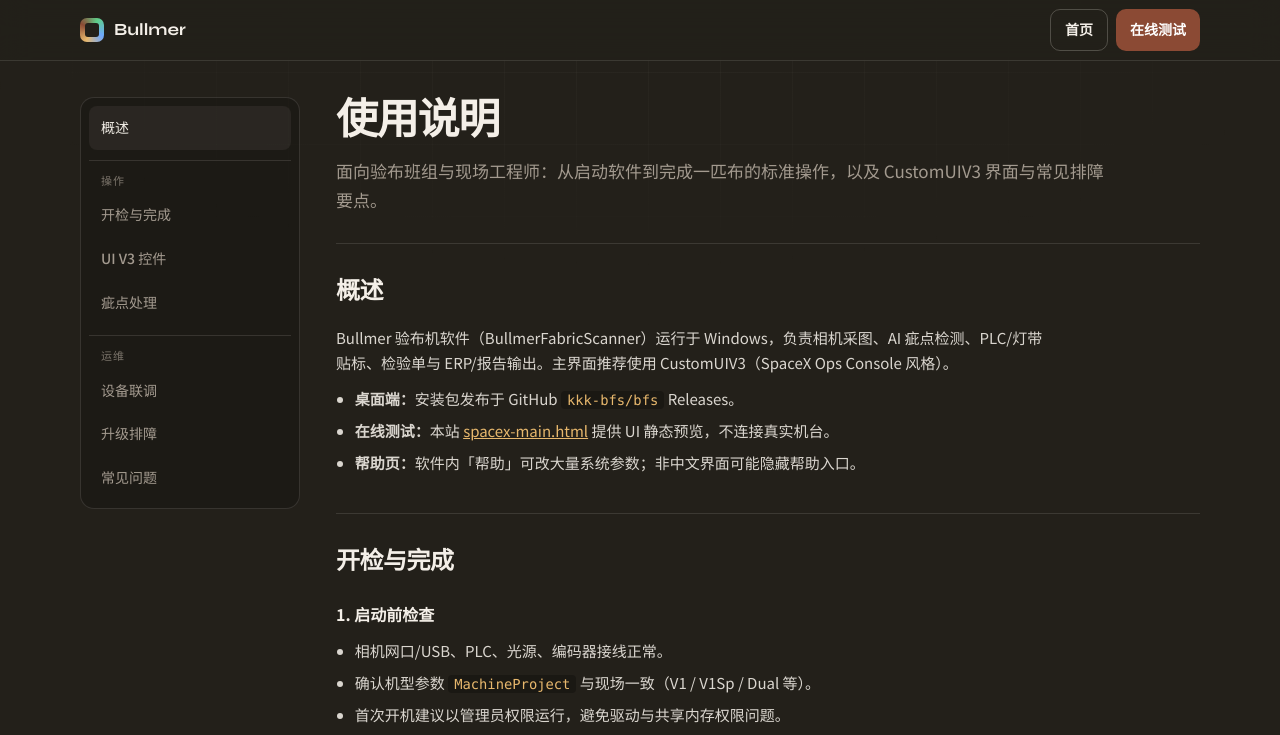
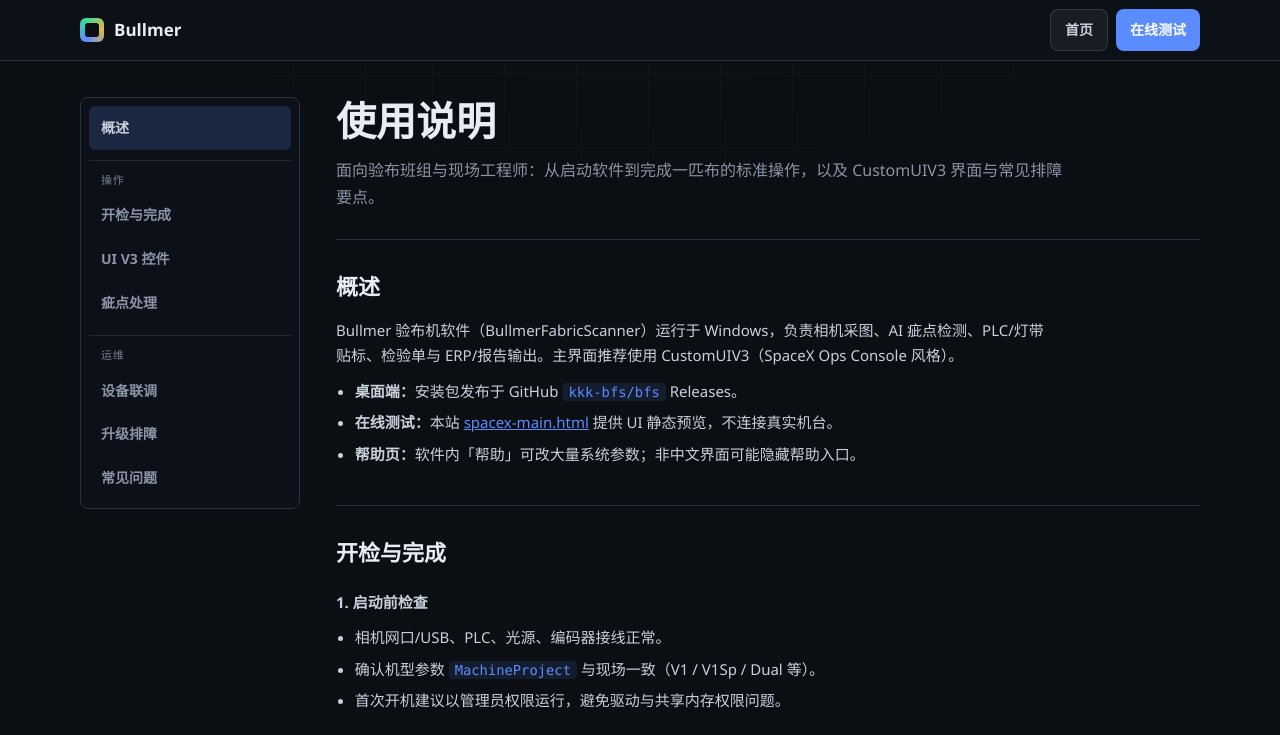
Before and after one commit to kkk-bfs/bfs, a plain HTML site: page docs/guide.html in a window 1280 px wide. Shown: the top 735 px of the page. Drawn offline with Linux system fonts and the light colour scheme.

Commit message:
(style) 使用说明页主题对齐 UI V3 Ops Console

```diff
--- a/docs/guide.html
+++ b/docs/guide.html
@@ -5,24 +5,27 @@
   <meta name="viewport" content="width=device-width, initial-scale=1.0" />
   <title>使用说明 · Bullmer 验布机软件</title>
   <meta name="description" content="Bullmer 验布机软件使用说明：开检流程、UI V3 控件、疵点处理、升级排障。" />
-  <meta name="theme-color" content="#23201a" />
-  <link rel="preconnect" href="https://fonts.googleapis.com" />
-  <link rel="preconnect" href="https://fonts.gstatic.com" crossorigin />
-  <link href="https://fonts.googleapis.com/css2?family=Noto+Sans+SC:wght@400;500;600;700;800&family=Syne:wght@600;700;800&display=swap" rel="stylesheet" />
+  <meta name="theme-color" content="#0b0e12" />
   <style>
     :root {
-      --bg: #23201a;
-      --bg-2: #1a1814;
-      --ink: #f4efe8;
-      --muted: #a39a8f;
-      --line: rgba(244, 239, 232, 0.12);
-      --line-strong: rgba(244, 239, 232, 0.22);
-      --cta: #8b4a34;
-      --cta-hover: #a3563c;
-      --ok: #5ecf8a;
-      --accent: #e8b86d;
-      --font: "Noto Sans SC", "PingFang SC", "Microsoft YaHei", sans-serif;
-      --display: "Syne", "Noto Sans SC", sans-serif;
+      /* 对齐 CustomUIV3 SpaceX Ops Console */
+      --bg: #0b0e12;
+      --bg-2: #0e121a;
+      --ink: #c9d0dc;
+      --muted: #8b93a7;
+      --line: rgba(201, 208, 220, 0.12);
+      --line-strong: rgba(201, 208, 220, 0.22);
+      --panel-border: #2a3140;
+      --ghost: rgba(201, 208, 220, 0.06);
+      --cta: #5b8cff;
+      --cta-hover: #7aa1ff;
+      --cta-soft: rgba(91, 140, 255, 0.18);
+      --ok: #3ddc97;
+      --warn: #e0b84a;
+      --accent: #5b8cff;
+      --font: "Segoe UI", "Microsoft YaHei UI", "Microsoft YaHei", sans-serif;
+      --display: "Segoe UI", "Microsoft YaHei UI", "Microsoft YaHei", sans-serif;
+      --font-mono: "Cascadia Mono", "Consolas", "Segoe UI", monospace;
       --side: 220px;
     }
     * { box-sizing: border-box; margin: 0; padding: 0; }
@@ -38,26 +41,26 @@
     }
     a { color: inherit; text-decoration: none; }
     code {
-      font-family: ui-monospace, "Cascadia Mono", Consolas, monospace;
+      font-family: var(--font-mono);
       font-size: 0.92em;
       color: var(--accent);
-      background: rgba(0,0,0,0.25);
+      background: rgba(91, 140, 255, 0.12);
       padding: 1px 6px;
       border-radius: 4px;
     }
     .grid-bg {
       position: fixed; inset: 0; pointer-events: none; z-index: 0;
       background-image:
-        linear-gradient(rgba(244,239,232,0.03) 1px, transparent 1px),
-        linear-gradient(90deg, rgba(244,239,232,0.03) 1px, transparent 1px);
+        linear-gradient(rgba(201,208,220,0.035) 1px, transparent 1px),
+        linear-gradient(90deg, rgba(201,208,220,0.035) 1px, transparent 1px);
       background-size: 72px 72px;
       mask-image: radial-gradient(ellipse 80% 50% at 50% 0%, #000 10%, transparent 70%);
     }
     .nav {
       position: sticky; top: 0; z-index: 40;
       backdrop-filter: blur(14px);
-      background: rgba(35,32,26,0.88);
-      border-bottom: 1px solid var(--line);
+      background: rgba(14, 18, 26, 0.92);
+      border-bottom: 1px solid var(--panel-border);
     }
     .nav-inner {
       width: min(100% - 40px, 1120px);
@@ -71,10 +74,11 @@
     .brand {
       display: inline-flex; align-items: center; gap: 10px;
       font-family: var(--display); font-weight: 700; font-size: 17px;
+      color: #e8edf5;
     }
     .brand-mark {
-      width: 24px; height: 24px; border-radius: 7px;
-      background: conic-gradient(from 210deg, #e8b86d, #8b4a34, #5ecf8a, #6ea8ff, #e8b86d);
+      width: 24px; height: 24px; border-radius: 6px;
+      background: conic-gradient(from 210deg, #5b8cff, #3ddc97, #e0b84a, #5b8cff);
       position: relative;
     }
     .brand-mark::after {
@@ -83,14 +87,14 @@
     .nav-actions { display: flex; gap: 8px; flex-wrap: wrap; }
     .btn {
       display: inline-flex; align-items: center; gap: 8px;
-      min-height: 38px; padding: 8px 14px; border-radius: 10px;
+      min-height: 36px; padding: 8px 14px; border-radius: 8px;
       font-size: 14px; font-weight: 600; cursor: pointer;
       transition: background 160ms ease, border-color 160ms ease;
     }
     .btn-primary { background: var(--cta); color: #fff; }
     .btn-primary:hover { background: var(--cta-hover); }
-    .btn-ghost { border: 1px solid var(--line-strong); }
-    .btn-ghost:hover { background: rgba(244,239,232,0.06); }
+    .btn-ghost { border: 1px solid rgba(201, 208, 220, 0.16); background: var(--ghost); }
+    .btn-ghost:hover { background: rgba(201, 208, 220, 0.12); }
 
     .layout {
       position: relative; z-index: 1;
@@ -105,61 +109,63 @@
     .side {
       position: sticky; top: 84px;
       padding: 8px;
-      border: 1px solid var(--line);
-      border-radius: 14px;
-      background: rgba(0,0,0,0.18);
+      border: 1px solid var(--panel-border);
+      border-radius: 8px;
+      background: rgba(14, 18, 26, 0.88);
     }
     .side a {
       display: block;
       padding: 10px 12px;
-      border-radius: 8px;
+      border-radius: 6px;
       color: var(--muted);
       font-size: 14px;
-      font-weight: 500;
+      font-weight: 600;
     }
     .side a:hover, .side a.active {
       color: var(--ink);
-      background: rgba(244,239,232,0.06);
+      background: var(--cta-soft);
     }
     .side .group {
       margin-top: 10px;
       padding-top: 10px;
       border-top: 1px solid var(--line);
       font-size: 11px;
-      letter-spacing: 0.08em;
-      text-transform: uppercase;
-      color: rgba(163,154,143,0.7);
+      letter-spacing: 0.06em;
+      text-transform: none;
+      color: rgba(139, 147, 167, 0.85);
       padding-left: 12px;
       margin-bottom: 4px;
     }
 
     .doc h1 {
       font-family: var(--display);
-      font-size: clamp(30px, 5vw, 42px);
-      font-weight: 800;
-      letter-spacing: -0.03em;
-      line-height: 1.15;
+      font-size: clamp(30px, 5vw, 40px);
+      font-weight: 700;
+      letter-spacing: 0;
+      line-height: 1.2;
       margin-bottom: 12px;
+      color: #e8edf5;
     }
-    .doc .lead { color: var(--muted); font-size: 17px; margin-bottom: 28px; max-width: 46em; }
+    .doc .lead { color: var(--muted); font-size: 16px; margin-bottom: 28px; max-width: 46em; }
     .doc section {
       padding: 28px 0;
-      border-top: 1px solid var(--line);
+      border-top: 1px solid var(--panel-border);
       scroll-margin-top: 88px;
     }
     .doc h2 {
       font-family: var(--display);
-      font-size: 24px;
+      font-size: 22px;
       font-weight: 700;
       margin-bottom: 12px;
-      letter-spacing: -0.02em;
+      letter-spacing: 0;
+      color: #e8edf5;
     }
     .doc h3 {
-      font-size: 16px;
+      font-size: 15px;
       font-weight: 700;
       margin: 18px 0 8px;
     }
-    .doc p, .doc li { color: rgba(244,239,232,0.88); max-width: 48em; }
+    .doc p, .doc li { color: var(--ink); max-width: 48em; }
     .doc p + p { margin-top: 10px; }
     .doc ul, .doc ol { padding-left: 1.25em; margin: 10px 0; }
     .doc li { margin: 6px 0; }
@@ -167,13 +173,13 @@
     .callout {
       margin: 16px 0;
       padding: 14px 16px;
-      border-radius: 12px;
-      border: 1px solid rgba(232,184,109,0.28);
-      background: rgba(232,184,109,0.08);
-      color: #f0d7ad;
+      border-radius: 8px;
+      border: 1px solid rgba(91, 140, 255, 0.35);
+      background: var(--cta-soft);
+      color: var(--ink);
       font-size: 14px;
     }
-    .table-wrap { overflow-x: auto; margin: 14px 0; }
+    .table-wrap { overflow-x: auto; margin: 14px 0; border: 1px solid var(--panel-border); border-radius: 8px; }
     table {
       width: 100%;
       border-collapse: collapse;
@@ -186,20 +192,17 @@
       border-bottom: 1px solid var(--line);
       vertical-align: top;
     }
-    th { color: var(--muted); font-weight: 600; font-size: 12px; letter-spacing: 0.04em; }
-    .kbd {
-      display: inline-block;
-      padding: 1px 7px;
-      border-radius: 5px;
-      border: 1px solid var(--line-strong);
-      background: rgba(0,0,0,0.25);
+    th {
+      color: var(--muted);
+      font-weight: 600;
       font-size: 12px;
-      font-family: ui-monospace, Consolas, monospace;
+      background: rgba(14, 18, 26, 0.88);
     }
+    tr:last-child td { border-bottom: 0; }
 
     footer {
       position: relative; z-index: 1;
-      border-top: 1px solid var(--line);
+      border-top: 1px solid var(--panel-border);
       padding: 28px 0 40px;
       color: var(--muted);
       font-size: 13px;
@@ -209,6 +212,7 @@
       margin: 0 auto;
       display: flex; justify-content: space-between; gap: 12px; flex-wrap: wrap;
     }
+    .footer-inner a:hover { color: var(--accent); }
 
     @media (max-width: 860px) {
       .layout { grid-template-columns: 1fr; }
```
